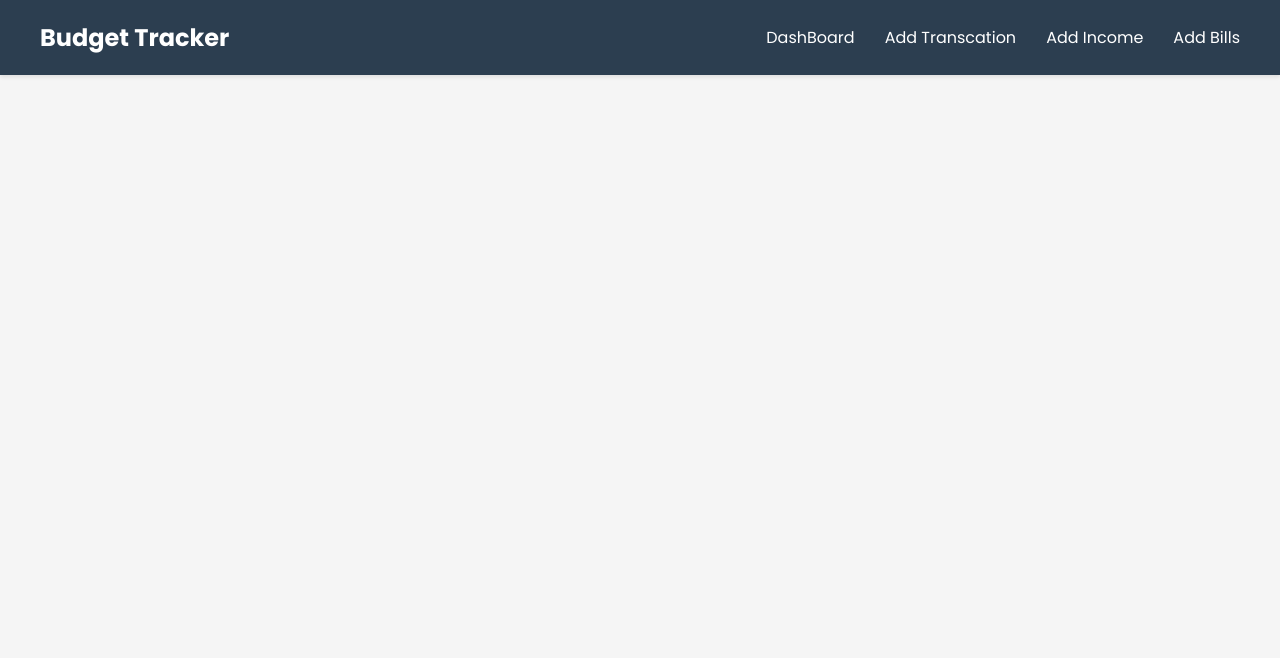
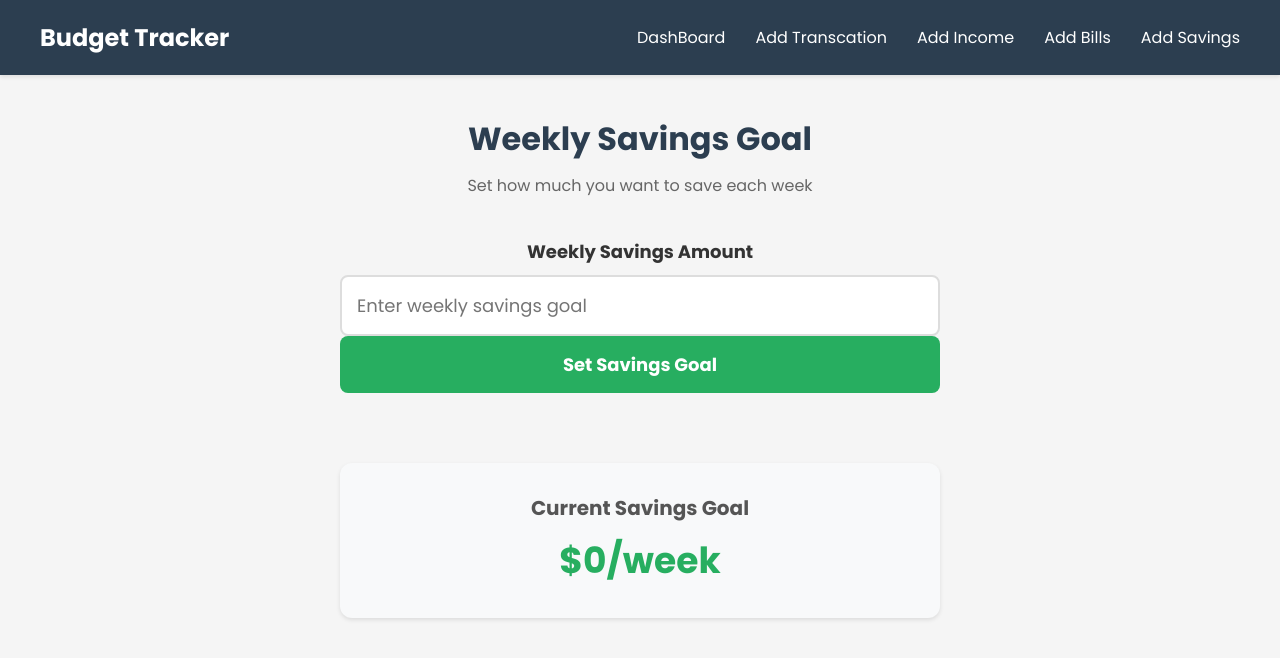
Before and after one commit to vidhusan12/budget-tracker, a React (Vite) app: page /add-savings in a window 1280 px wide. Shown: the top 658 px of the page. Built offline with nearby package versions, Linux system fonts and the light colour scheme.

Commit message:
feat: add AddSavings component with localStorage persistence

```diff
--- a/src/App.jsx
+++ b/src/App.jsx
@@ -6,6 +6,7 @@ import Dashboard from './Components/Dashboard/Dashboard';
 import Navbar from './Components/Navbar/Navbar';
 import AddIncome from './Components/AddIncome/AddIncome';
 import AddBills from './Components/AddBills/AddBills';
+import AddSavings from './Components/AddSavings/AddSavings';
 
 
 function App() {
@@ -61,7 +62,22 @@ function App() {
   useEffect(() => {
     localStorage.setItem('bills', JSON.stringify(bills));
   }, [bills])
-  const [savings, setSavings] = useState(0);
+
+  const [savings, setSavings] = useState(() => {
+    try {
+      const savedSavings = localStorage.getItem('savings');
+      if(savedSavings && savedSavings !== 'undefined') {
+        return JSON.parse(savedSavings);
+      }
+    } catch (error) {
+      console.error('Error loading savings from localStorage', error);
+    }
+    return 0;
+  });
+
+  useEffect(() => {
+    localStorage.setItem('savings', JSON.stringify(savings));
+  }, [savings])
 
 
 
@@ -73,6 +89,7 @@ function App() {
         <Route path="/add-expense" element={<AddExpense expenses={expenses} setExpenses={setExpenses} />} />
         <Route path="/add-income" element={<AddIncome incomes={incomes} setIncomes={setIncomes} />} />
         <Route path="/add-bills" element={<AddBills bills={bills} setBills={setBills} />} />
+        <Route path='/add-savings' element={<AddSavings savings={savings} setSavings={setSavings}/>}/>
       </Routes>
     </>
   )
--- /dev/null
+++ b/src/Components/AddSavings/AddSavings.css
@@ -0,0 +1,84 @@
+.savings-container {
+  max-width: 600px;
+  margin: 0 auto;
+  padding: 40px;
+  text-align: center;
+}
+
+.savings-container h1 {
+  font-size: 32px;
+  color: #2c3e50;
+  margin-bottom: 10px;
+
+}
+
+.savings-container > p {
+  font-size: 16px;
+  color: #666;
+  margin-bottom: 40px;
+}
+
+.savings-input {
+  margin-bottom: 30px;
+
+}
+
+.savings-input label {
+  display: block;
+  font-size: 18px;
+  font-weight: bold;
+  margin-bottom: 10px;
+  color: #333;
+}
+
+.savings-input input {
+  width: 100%;
+  padding: 15px;
+  font-size: 18px;
+  border: 2px solid #ddd;
+  border-radius: 8px;
+  box-sizing: border-box;
+}
+
+.savings-input input:focus {
+  outline: none;
+  border-color: #3498db;
+}
+
+.savings-container button {
+  width: 100%;
+  padding: 15px;
+  font-size: 18px;
+  font-weight: bold;
+  background-color: #27ae60;
+  color: white;
+  border: none;
+  border-radius: 8px;
+  cursor: pointer;
+  margin-bottom: 40px;
+
+}
+
+.savings-container button:hover {
+  background-color: #229954;
+}
+
+.current-savings {
+  padding: 30px;
+  background-color: #f8f9fa;
+  border-radius: 12px;
+  box-shadow: 0 2px 4px rgba(0, 0, 0, 0.1);
+}
+
+.current-savings h3 {
+  font-size: 20px;
+  color: #555;
+  margin-bottom: 10px;
+}
+
+.current-savings p {
+  font-size: 36px;
+  font-weight: bold;
+  color: #27ae60;
+  margin: 0;
+}
--- /dev/null
+++ b/src/Components/AddSavings/AddSavings.jsx
@@ -0,0 +1,31 @@
+import React, { useState } from 'react'
+import './AddSavings.css'
+const AddSavings = ({ savings, setSavings }) => {
+  const [amount, setAmount] = useState('')
+
+  function handleSave() {
+    setSavings(Number(amount));
+    setAmount('');
+  }
+  return (
+    <div className="savings-container">
+      <h1>Weekly Savings Goal</h1>
+      <p>Set how much you want to save each week</p>
+      <div className="savings-input">
+        <label htmlFor="">Weekly Savings Amount</label>
+        <input
+          type="number"
+          placeholder='Enter weekly savings goal'
+          value={amount}
+          onChange={(e) => setAmount(e.target.value)} />
+          <button onClick={handleSave}>Set Savings Goal</button>
+      </div>
+      <div className="current-savings">
+        <h3>Current Savings Goal</h3>
+        <p>${savings}/week</p>
+      </div>
+    </div>
+  )
+}
+
+export default AddSavings
--- a/src/Components/Navbar/Navbar.jsx
+++ b/src/Components/Navbar/Navbar.jsx
@@ -14,6 +14,7 @@ const Navbar = () => {
           <li><Link to="/add-expense"> Add Transcation</Link></li>
           <li><Link to="/add-income">Add Income</Link></li>
           <li><Link to="/add-bills">Add Bills</Link></li>
+          <li><Link to="/add-savings">Add Savings</Link></li>
         </ul>
       </div>
 
```
